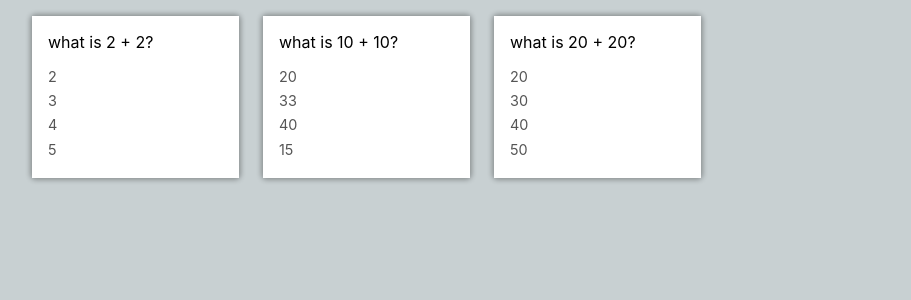
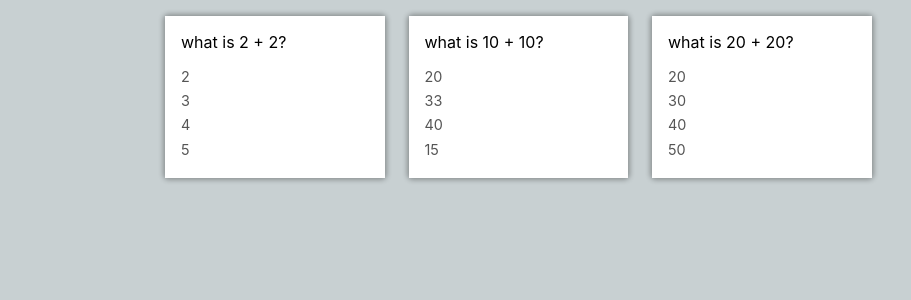
Before and after one commit to car-r/flashcards, a React (Create React App) app: page / in a window 1280 px wide. Shown: the top 300 px of the page, without its empty margins (0-911 px from the left). Built offline with nearby package versions, Linux system fonts and the light colour scheme; no server answers.

Commit message:
added media query for app container to center card grid above 1000px

```diff
--- a/src/App.css
+++ b/src/App.css
@@ -9,6 +9,14 @@ body {
 }
 
 .AppContainer {
-  max-width: 900px;
+  max-width: 950px;
   margin: 1em 2em;
+
 }
+
+@media screen and (min-width: 1000px) {
+    .AppContainer {
+      margin: 0 auto;
+      margin-top: 1em;
+    }
+}
--- a/src/components/flashcardlist/FlashcardListElements.js
+++ b/src/components/flashcardlist/FlashcardListElements.js
@@ -3,6 +3,6 @@ import styled from "styled-components";
 export const FlashcardListWrapper = styled.div`
     display: grid;
     align-items: center;
-    grid-template-columns: repeat(auto-fill, minmax(200px, 1fr));
+    grid-template-columns: repeat(auto-fill, minmax(210px, 1fr));
     gap: 1.5em;
 `
```
